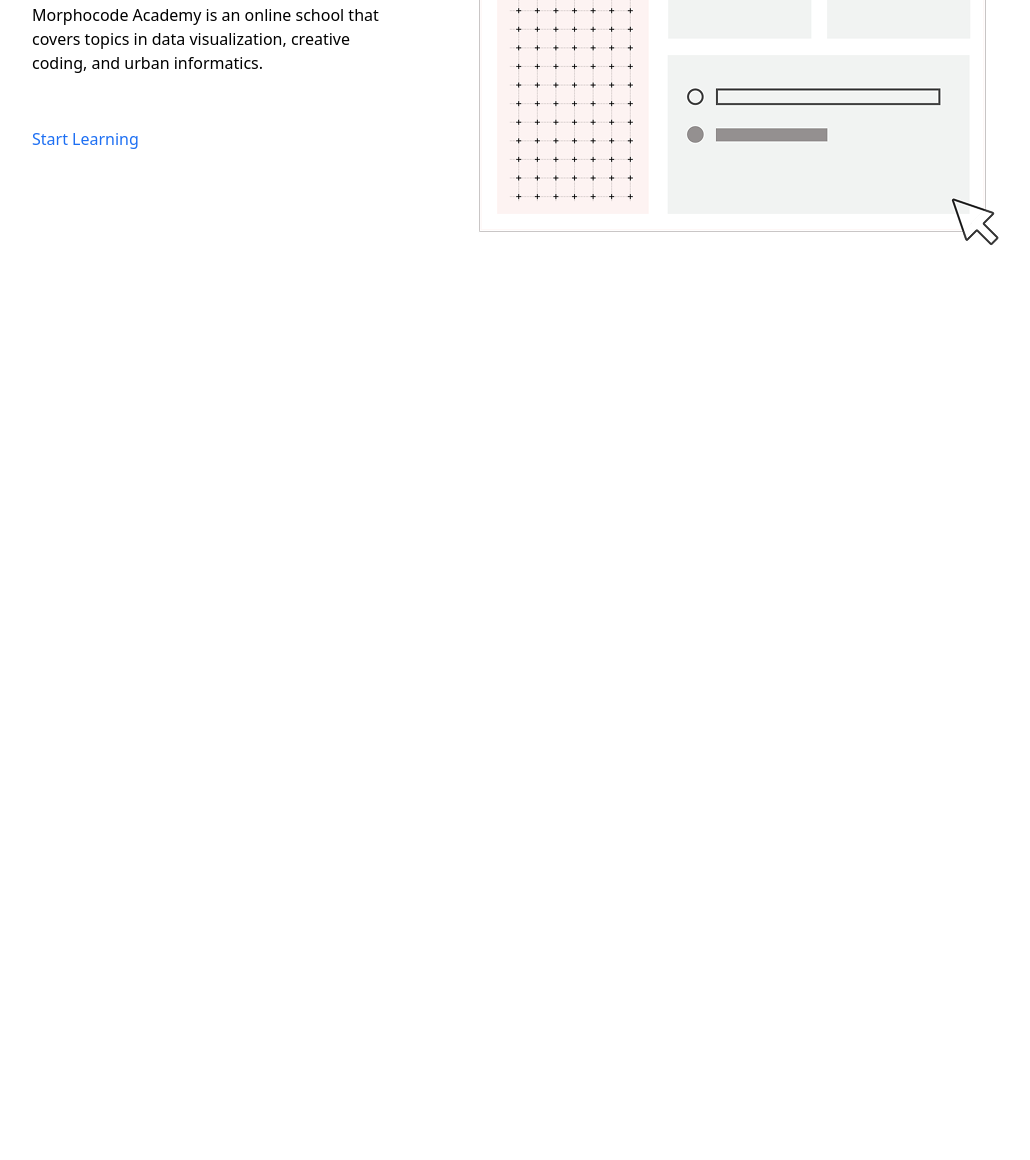
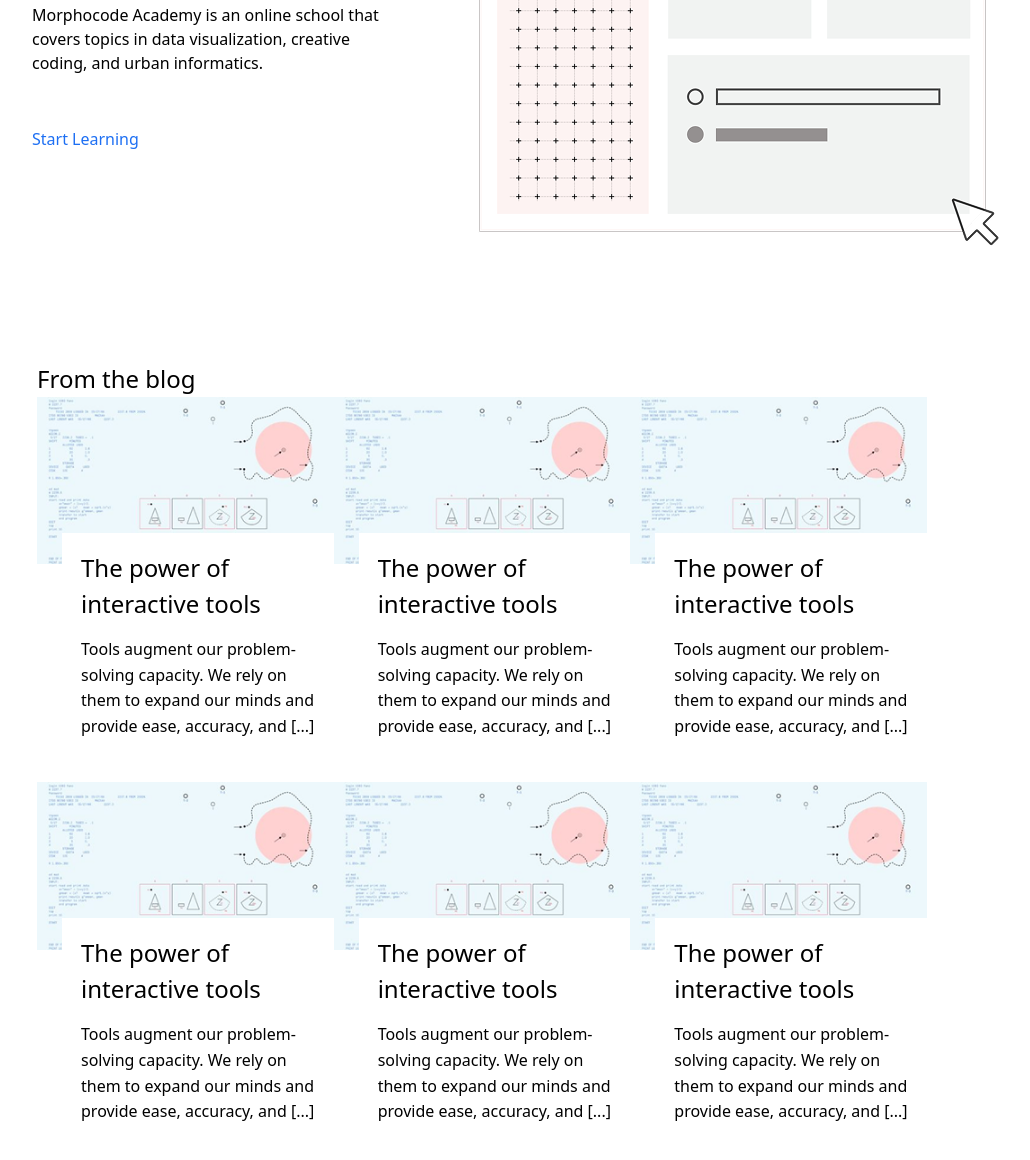
Before and after one commit to Salievabdulloh/third-day, a website: page src/index.html in a window 1280 px wide. Shown: the part 1420-2580 px from the top of the page, without its empty margins (158-1188 px from the left). Before the commit the page ends 1732 px from the top, so only its background shows below. Drawn offline with Linux system fonts and the light colour scheme.

Commit message:
added 4th sec

```diff
--- a/src/index.html
+++ b/src/index.html
@@ -57,6 +57,84 @@ npx tailwindcss -i ./src/input.css -o ./src/output.css --watch
             </div>
             <img src="image/piece.png">
         </div>
+        <div class="flex flex-col mt-[49px] mb-[79px] justify-center px-[195px]">
+            <p class="text-[24px]">From the blog</p>
+            <div class="grid grid-cols-3">
+                <div class="relative  mb-[218px]">
+                    <img src="image/red-circle.png">
+                    <div
+                        class="px-[19px] bg-white ml-[25px] w-[280px] absolute top-[136px] flex flex-col items-center py-[17px] rounded-[none]">
+                        <p class="text-[24px] mb-[15px]">The power of interactive tools</p>
+                        <p class="leading-[25.6px]">Tools augment our problem-solving capacity. We rely on them to
+                            expand
+                            our minds
+                            and
+                            provide ease, accuracy, and [...]</p>
+                    </div>
+                </div>
+                <div class="relative  mb-[218px]">
+                    <img src="image/red-circle.png">
+                    <div
+                        class="px-[19px] bg-white ml-[25px] w-[280px] absolute top-[136px] flex flex-col items-center py-[17px] rounded-[none]">
+                        <p class="text-[24px] mb-[15px]">The power of interactive tools</p>
+                        <p class="leading-[25.6px]">Tools augment our problem-solving capacity. We rely on them to
+                            expand
+                            our minds
+                            and
+                            provide ease, accuracy, and [...]</p>
+                    </div>
+                </div>
+                <div class="relative  mb-[218px]">
+                    <img src="image/red-circle.png">
+                    <div
+                        class="px-[19px] bg-white ml-[25px] w-[280px] absolute top-[136px] flex flex-col items-center py-[17px] rounded-[none]">
+                        <p class="text-[24px] mb-[15px]">The power of interactive tools</p>
+                        <p class="leading-[25.6px]">Tools augment our problem-solving capacity. We rely on them to
+                            expand
+                            our minds
+                            and
+                            provide ease, accuracy, and [...]</p>
+                    </div>
+                </div>
+                <div class="relative  mb-[218px]">
+                    <img src="image/red-circle.png">
+                    <div
+                        class="px-[19px] bg-white ml-[25px] w-[280px] absolute top-[136px] flex flex-col items-center py-[17px] rounded-[none]">
+                        <p class="text-[24px] mb-[15px]">The power of interactive tools</p>
+                        <p class="leading-[25.6px]">Tools augment our problem-solving capacity. We rely on them to
+                            expand
+                            our minds
+                            and
+                            provide ease, accuracy, and [...]</p>
+                    </div>
+                </div>
+                <div class="relative  mb-[218px]">
+                    <img src="image/red-circle.png">
+                    <div
+                        class="px-[19px] bg-white ml-[25px] w-[280px] absolute top-[136px] flex flex-col items-center py-[17px] rounded-[none]">
+                        <p class="text-[24px] mb-[15px]">The power of interactive tools</p>
+                        <p class="leading-[25.6px]">Tools augment our problem-solving capacity. We rely on them to
+                            expand
+                            our minds
+                            and
+                            provide ease, accuracy, and [...]</p>
+                    </div>
+                </div>
+                <div class="relative  mb-[218px]">
+                    <img src="image/red-circle.png">
+                    <div
+                        class="px-[19px] bg-white ml-[25px] w-[280px] absolute top-[136px] flex flex-col items-center py-[17px] rounded-[none]">
+                        <p class="text-[24px] mb-[15px]">The power of interactive tools</p>
+                        <p class="leading-[25.6px]">Tools augment our problem-solving capacity. We rely on them to
+                            expand
+                            our minds
+                            and
+                            provide ease, accuracy, and [...]</p>
+                    </div>
+                </div>
+            </div>
+        </div>
+
     </main>
 </body>
 
```
Also changed, not shown: src/output.css.
